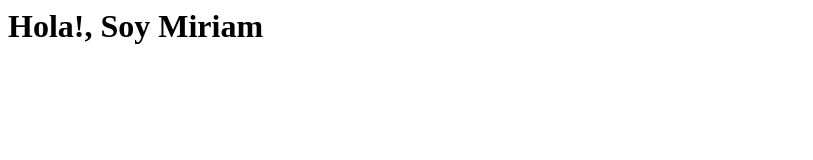
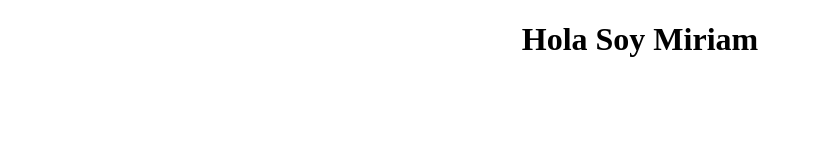
Before and after one commit to MiriiFernandez/Proyectopruebagit, a plain HTML site: page index.html in a window 1280 px wide. Shown: the whole page, without its empty margins (0-813 px from the left). Drawn offline with Linux system fonts and the light colour scheme.

Commit message:
Se ha agregado una hoja de estilo junto el titulo centrado

```diff
--- /dev/null
+++ b/css/style.css
@@ -0,0 +1,4 @@
+h1{
+   text-align: center;
+   justify-content: center;
+}
--- a/index.html
+++ b/index.html
@@ -1,5 +1,13 @@
-<html>
-	<body>
-		<h1>Hola!, Soy Miriam</h1>
-	</body>
+<!DOCTYPE html>
+<html lang="en">
+<head>
+	<meta charset="UTF-8">
+	<meta http-equiv="X-UA-Compatible" content="IE=edge">
+	<meta name="viewport" content="width=device-width, initial-scale=1.0">
+	<title>Prueba Proyecto git hub</title>
+	<link rel="stylesheet" href="/css/style.css">
+</head>
+<body>
+	<h1>Hola Soy Miriam</h1>
+</body>
 </html>
```
